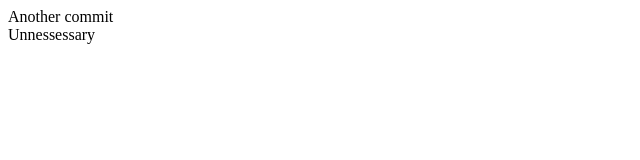
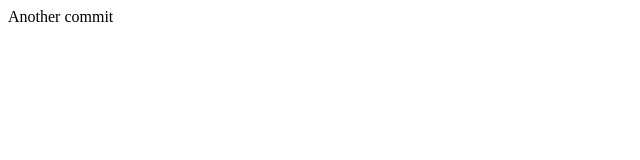
Before and after one commit to mike-chernobay/TMS-FE, a plain HTML site: page lesson-05/index.html in a window 1280 px wide. Shown: the full height of the page, 0-640 px from the left. Drawn offline with Linux system fonts and the light colour scheme.

Commit message:
Revert "unnecessery commit"
This reverts commit 8aaaf10394ab2ca7068530caf81d3ee49983d56d.

```diff
--- a/lesson-05/index.html
+++ b/lesson-05/index.html
@@ -8,6 +8,5 @@
     </head>
     <body>
         <div>Another commit</div>
-        <div>Unnessessary</div>
     </body>
 </html>
```
